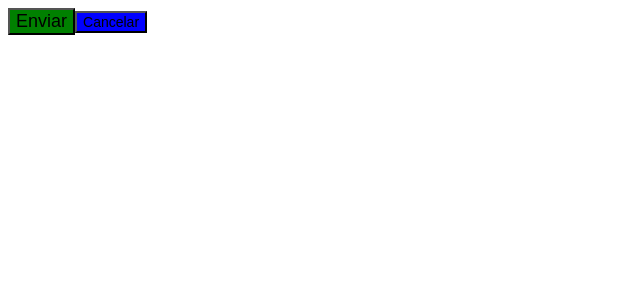
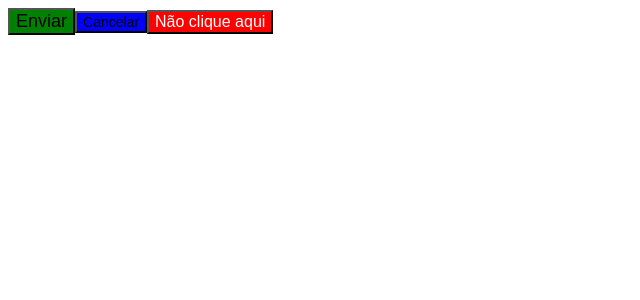
Before and after one commit to jgustavo7/Portifolio_React, a React (Create React App) app: page / in a window 1280 px wide. Shown: the top 300 px of the page, without its empty margins (0-640 px from the left). Built offline with nearby package versions, Linux system fonts and the light colour scheme.

Commit message:
alteracoes

```diff
--- a/src/Teste.tsx
+++ b/src/Teste.tsx
@@ -10,6 +10,11 @@ const Botao = styled.button<BotaoProps>`
   font-size: ${(props) => props.fontSize || '16px'};
 `
 
+const BotaoPerigo = styled(Botao)`
+  background-color: red;
+  color: #fff;
+`
+
 function Teste() {
   return (
     <>
@@ -19,6 +24,7 @@ function Teste() {
     <Botao fontSize="14px" principal={false}>
       Cancelar
     </Botao>
+    <BotaoPerigo principal>Não clique aqui</BotaoPerigo>
     </>
   )
 }
```
Also changed, not shown: .eslintrc.json.
